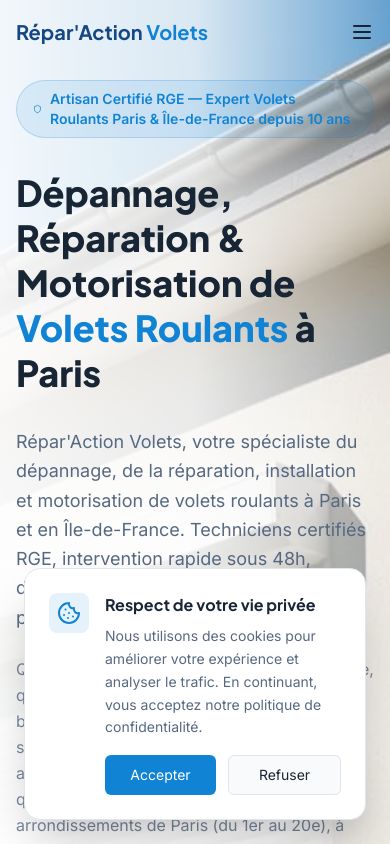
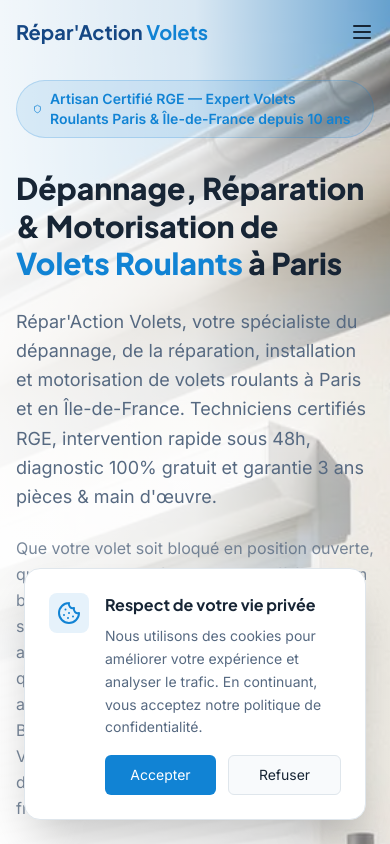
Before and after one commit to hamidaminerhtaissiselectra-create/share-your-site, a React (Vite) app: page / in a window 390 px wide. Shown: the top 844 px of the page. Built offline with nearby package versions, Linux system fonts and the light colour scheme; the HTML template or start-up script is replaced by a standard one.

Commit message:
Preceding changes

```diff
--- a/src/components/HeroSection.tsx
+++ b/src/components/HeroSection.tsx
@@ -53,7 +53,7 @@ const HeroSection = () => {
             initial={{ opacity: 0, y: 30 }}
             animate={{ opacity: 1, y: 0 }}
             transition={{ duration: 1, delay: 0.2, ease: "easeOut" }}
-            className="font-display text-4xl sm:text-5xl md:text-6xl lg:text-7xl font-extrabold leading-tight mb-8 text-foreground"
+            className="font-display text-3xl sm:text-4xl md:text-5xl lg:text-7xl font-extrabold leading-tight mb-6 sm:mb-8 text-foreground"
           >
             Dépannage, Réparation & Motorisation de <span className="text-accent">Volets Roulants</span> à Paris
           </motion.h1>
```
